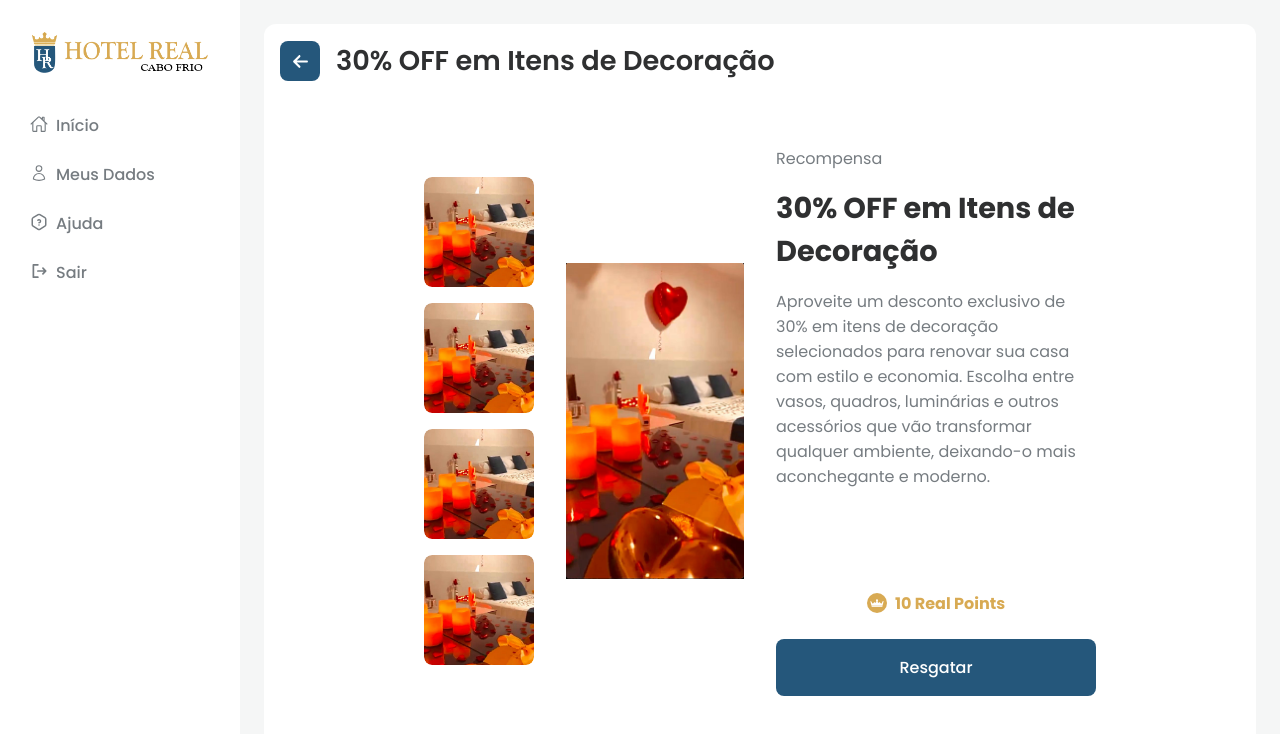
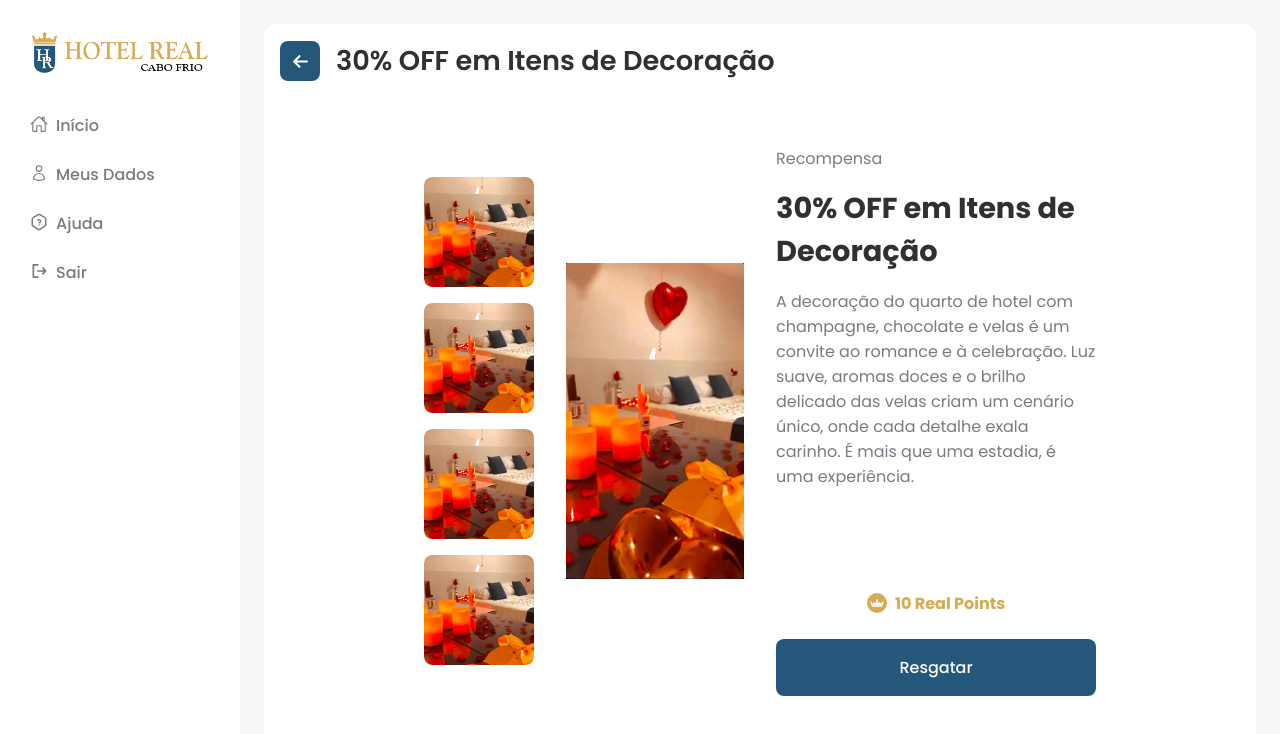
Before and after one commit to BrunoTaconi/sistema-pontos-hotel, a Next.js app: page /inicio/1 in a window 1280 px wide. Shown: the top 734 px of the page. Built offline with nearby package versions, Linux system fonts and the light colour scheme; no server answers.

Commit message:
ajuste descrições recompensas

```diff
--- a/src/app/(app)/data/mocks/recompensas.ts
+++ b/src/app/(app)/data/mocks/recompensas.ts
@@ -14,8 +14,7 @@ export const recompensasMock: RecompensaMock[] = [
     id: 1,
     nome: "30% OFF em Itens de Decoração",
     descricao:
-      "Aproveite um desconto exclusivo de 30% em itens de decoração selecionados para renovar sua casa com estilo e economia. " +
-      "Escolha entre vasos, quadros, luminárias e outros acessórios que vão transformar qualquer ambiente, deixando-o mais aconchegante e moderno.",
+      "A decoração do quarto de hotel com champagne, chocolate e velas é um convite ao romance e à celebração. Luz suave, aromas doces e o brilho delicado das velas criam um cenário único, onde cada detalhe exala carinho. É mais que uma estadia, é uma experiência.",
     custo: 10,
     ativo: true,
     criadoEm: new Date(),
@@ -32,8 +31,8 @@ export const recompensasMock: RecompensaMock[] = [
     id: 2,
     nome: "Luminária Relógio com Carregador",
     descricao:
-      "Praticidade e inovação em um só produto. A Luminária Relógio com Carregador une iluminação aconchegante, despertador digital e carregamento sem fio para seus dispositivos. " +
-      "Ideal para sua mesa de cabeceira ou escritório, trazendo tecnologia e design minimalista ao seu dia a dia.",
+      "A luminária relógio com carregador embutido é o equilíbrio perfeito entre funcionalidade e elegância. Ela ilumina seus momentos, marca o tempo com precisão e ainda recarrega seus dispositivos , tudo em um só design moderno e inteligente. Ideal para quem valoriza praticidade sem abrir mão de estilo, transforma qualquer ambiente em um espaço de conforto e inovação.",
+
     custo: 20,
     ativo: true,
     criadoEm: new Date(),
@@ -50,8 +49,7 @@ export const recompensasMock: RecompensaMock[] = [
     id: 3,
     nome: "Máquina de Café Expresso",
     descricao:
-      "Desperte seus sentidos com um café de qualidade profissional no conforto da sua casa. " +
-      "A Máquina de Café Expresso prepara bebidas encorpadas e saborosas com rapidez e praticidade, ideal para os amantes de café que buscam aroma e sabor em cada xícara.",
+      "A máquina de fazer café é o início de grandes momentos em um simples toque. Com aroma envolvente e sabor encorpado, ela transforma grãos em experiências, silêncio em aconchego e rotina em ritual. Cada xícara é um abraço quente, preparado com precisão e paixão. Porque não é só café ,é energia, pausa e inspiração.",
     custo: 40,
     ativo: true,
     criadoEm: new Date(),
```
